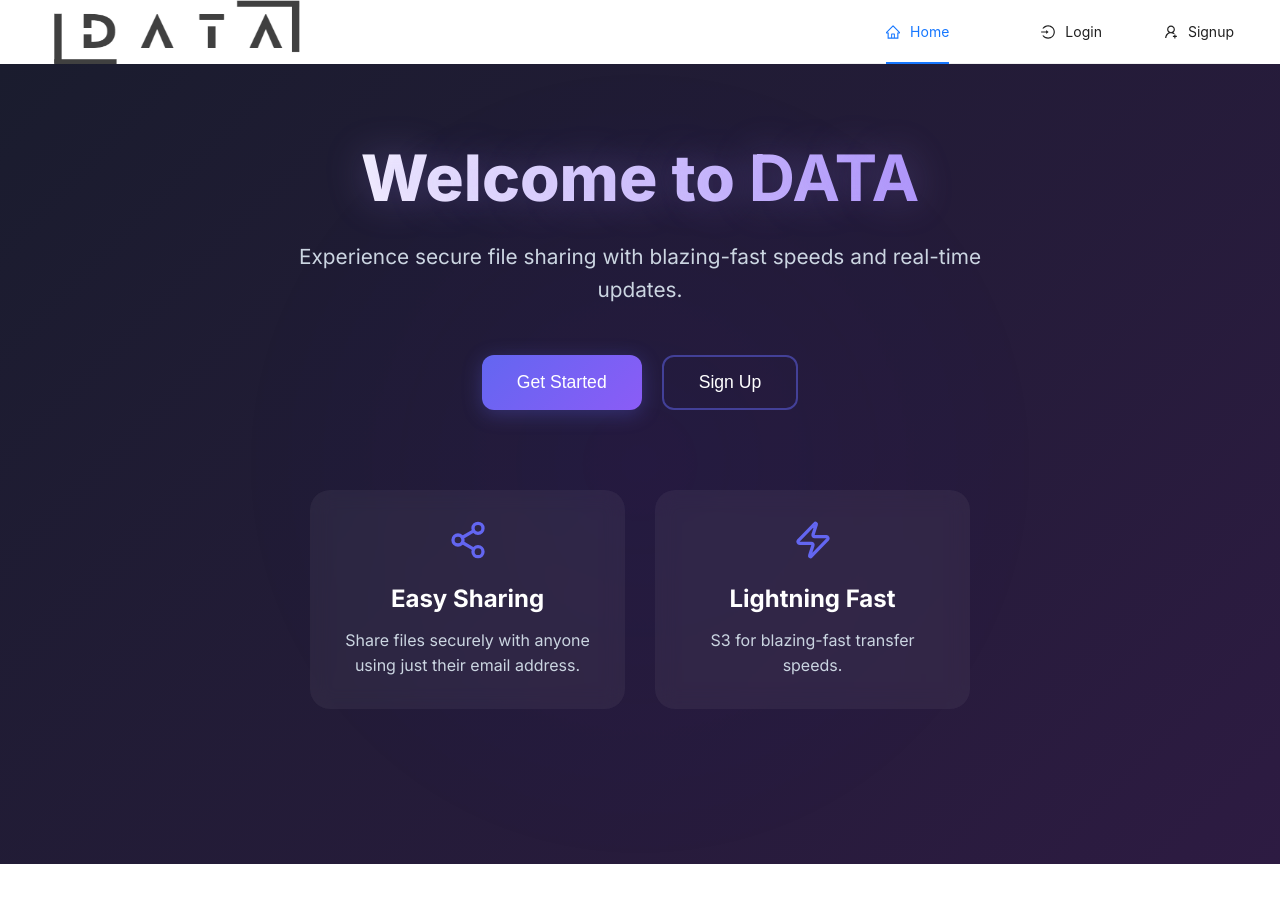
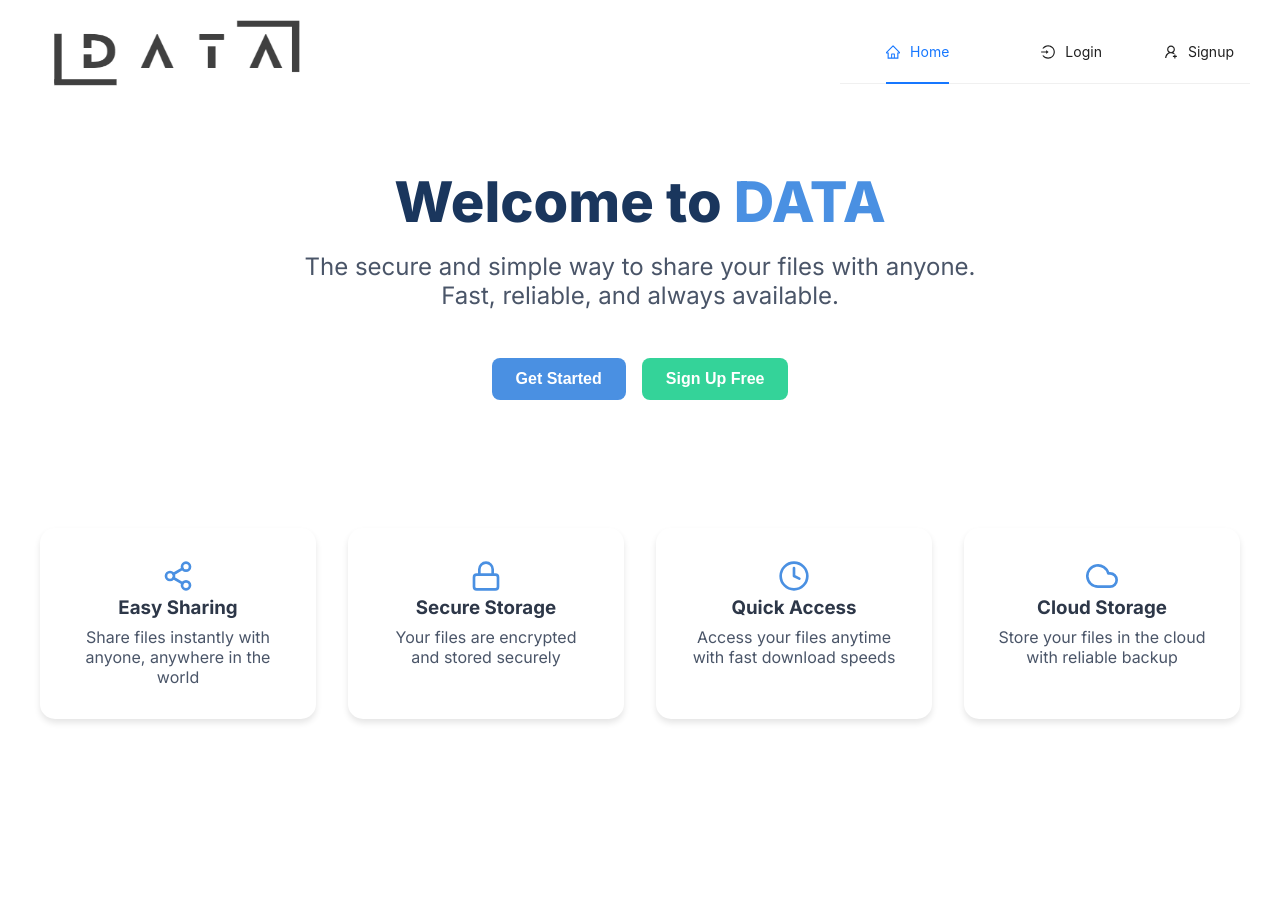
Before and after one commit to uvenkatateja/data, a Next.js app: page / in a window 1280 px wide. Before the commit the page ends 864 px from the top, so only its background shows below. Built offline with nearby package versions, Linux system fonts and the light colour scheme; no server answers.

Commit message:
improved ui

```diff
--- a/package.json
+++ b/package.json
@@ -22,7 +22,8 @@
     "react-redux": "^9.1.2",
     "react-responsive": "^10.0.0",
     "react-toastify": "^10.0.5",
-    "socket.io-client": "^4.7.5"
+    "socket.io-client": "^4.7.5",
+    "styled-components": "^6.1.13"
   },
   "devDependencies": {
     "@types/node": "^20",
--- a/src/app/page.tsx
+++ b/src/app/page.tsx
@@ -1,302 +1,224 @@
+"use client";
+import { useDispatch } from "react-redux";
+import { AppDispatch, useAppSelector } from "@/redux/store";
+import { useRouter } from "next/navigation";
+import { FiShare2, FiLock, FiClock, FiCloud } from 'react-icons/fi';
 
-// "use client";
-// import styles from "./page.module.css";
-// import { useDispatch } from "react-redux";
-// import { AppDispatch, useAppSelector } from "@/redux/store";
-// import { useRouter } from "next/navigation";
+const styles = {
+  container: {
+    minHeight: "100vh",
+    background: "linear-gradient(135deg, #f5f7fa 0%)",
+    fontFamily: "'Inter', sans-serif",
+  },
+  hero: {
+    display: "flex",
+    flexDirection: "column" as const,
+    alignItems: "center",
+    justifyContent: "center",
+    padding: "4rem 2rem",
+    textAlign: "center" as const,
+  },
+  title: {
+    fontSize: "3.5rem",
+    color: "#1a365d",
+    marginBottom: "1rem",
+    fontWeight: "800",
+  },
+  subtitle: {
+    fontSize: "1.5rem",
+    color: "#4a5568",
+    maxWidth: "700px",
+    marginBottom: "2rem",
+  },
+  highlight: {
+    color: "#4a90e2",
+    fontWeight: "800",
+  },
+  buttonContainer: {
+    display: "flex",
+    gap: "1rem",
+    justifyContent: "center",
+    marginTop: "1rem",
+  },
+  button: {
+    padding: "0.75rem 1.5rem",
+    fontSize: "1rem",
+    fontWeight: "600",
+    borderRadius: "8px",
+    border: "none",
+    cursor: "pointer",
+    transition: "all 0.2s ease",
+    color: "white",
+  },
+  primaryButton: {
+    background: "#4a90e2",
+    "&:hover": {
+      transform: "translateY(-2px)",
+      boxShadow: "0 5px 15px rgba(74, 144, 226, 0.3)",
+    },
+  },
+  secondaryButton: {
+    background: "#34d399",
+  },
+  features: {
+    display: "grid",
+    gridTemplateColumns: "repeat(auto-fit, minmax(250px, 1fr))",
+    gap: "2rem",
+    padding: "4rem 2rem",
+    maxWidth: "1200px",
+    margin: "0 auto",
+  },
+  featureCard: {
+    background: "white",
+    padding: "2rem",
+    borderRadius: "15px",
+    boxShadow: "0 4px 6px rgba(0, 0, 0, 0.1)",
+    textAlign: "center" as const,
+    transition: "transform 0.2s ease",
+    "&:hover": {
+      transform: "translateY(-5px)",
+    },
+  },
+  icon: {
+    fontSize: "2rem",
+    color: "#4a90e2",
+    marginBottom: "1rem",
+  },
+  stats: {
+    display: "flex",
+    justifyContent: "space-around",
+    padding: "3rem 2rem",
+    background: "rgba(255, 255, 255, 0.9)",
+    marginTop: "2rem",
+  },
+  statItem: {
+    textAlign: "center" as const,
+  },
+  statNumber: {
+    fontSize: "2.5rem",
+    fontWeight: "bold",
+    color: "#4a90e2",
+  },
+  statLabel: {
+    color: "#4a5568",
+    marginTop: "0.5rem",
+  },
+  welcomeSection: {
+    padding: "2rem",
+    textAlign: "center" as const,
+    background: "white",
+    borderRadius: "15px",
+    boxShadow: "0 10px 25px rgba(0, 0, 0, 0.1)",
+    maxWidth: "600px",
+    margin: "2rem auto",
+  },
+};
 
-// export default function Home() {
-//   const dispatch = useDispatch<AppDispatch>();
-//   const auth = useAppSelector((state) => state.authReducer);
-//   const router = useRouter();
+export default function Home() {
+  const dispatch = useDispatch<AppDispatch>();
+  const auth = useAppSelector((state) => state.authReducer);
+  const router = useRouter();
 
-//   return (
-//     <div className={styles.home}>
-//       {!auth.isAuth ? (
-//         <div className={styles.center}>
-//           <h1>
-//             Welcome to the <strong>DATA</strong>
-//           </h1>
-//           <br />
-//           <div>
-//             <button
-//               onClick={() => {
-//                 router.push("/login");
-//               }}
-//             >
-//               Login
-//             </button>
-//             &nbsp;
-//             <button
-//               onClick={() => {
-//                 router.push("/signup");
-//               }}
-//             >
-//               Sign Up
-//             </button>
-//           </div>
-//         </div>
-//       ) : (
-//         <div className={styles.center}>
-//           <h1>Welcome {auth.user?.name}</h1>
-//           <button
-//             onClick={() => {
-//               router.push("/myfiles");
-//             }}
-//           >
-//             My Files
-//           </button>
-//         </div>
-//       )}
-//     </div>
-//   );
-// }
-'use client'
-
-import { useDispatch } from "react-redux"
-import { AppDispatch, useAppSelector } from "@/redux/store"
-import { useRouter } from "next/navigation"
-import { useState, useEffect } from "react"
-import { Share2, Shield, Zap } from 'lucide-react'
-
-export default function Page() {
-  const [mounted, setMounted] = useState(false)
-  const router = useRouter()
-  const dispatch = useDispatch<AppDispatch>()
-  const auth = useAppSelector((state) => state.authReducer)
-
-  useEffect(() => {
-    setMounted(true)
-  }, [])
-
-  if (!mounted) {
-    return null
+  const features = [
+    {
+      icon: <FiShare2 style={{ fontSize: '2rem', color: '#4a90e2' }} />,
+      title: "Easy Sharing",
+      description: "Share files instantly with anyone, anywhere in the world"
+    },
+    {
+      icon: <FiLock style={{ fontSize: '2rem', color: '#4a90e2' }} />,
+      title: "Secure Storage",
+      description: "Your files are encrypted and stored securely"
+    },
+    {
+      icon: <FiClock style={{ fontSize: '2rem', color: '#4a90e2' }} />,
+      title: "Quick Access",
+      description: "Access your files anytime with fast download speeds"
+    },
+    {
+      icon: <FiCloud style={{ fontSize: '2rem', color: '#4a90e2' }} />,
+      title: "Cloud Storage",
+      description: "Store your files in the cloud with reliable backup"
     }
+  ];
 
   return (
-    <div style={{
-      minHeight: '100vh',
-      background: 'linear-gradient(135deg, #1a1c2e 0%, #2d1b42 100%)',
-      color: '#ffffff',
-      fontFamily: 'Inter, system-ui, sans-serif',
-      position: 'relative',
-      overflow: 'hidden',
-    }}>
-      {/* Background Animation */}
-      <div style={{
-        position: 'absolute',
-        width: '100%',
-        height: '100%',
-        background: 'radial-gradient(circle at 50% 50%, rgba(76, 0, 255, 0.1) 0%, transparent 50%)',
-        animation: 'pulse 8s ease-in-out infinite',
-        zIndex: 1,
-      }} />
-
-      {/* Main Content */}
-      <div style={{
-        maxWidth: '1200px',
-        margin: '0 auto',
-        padding: '40px 20px',
-        position: 'relative',
-        zIndex: 2,
-      }}>
+    <div style={styles.container}>
       {!auth.isAuth ? (
-          <div style={{
-            display: 'flex',
-            flexDirection: 'column',
-            alignItems: 'center',
-            justifyContent: 'center',
-            minHeight: '90vh',
-            animation: 'fadeIn 1s ease-out',
-          }}>
-            {/* Hero Section */}
-            <div style={{
-              textAlign: 'center',
-              marginBottom: '60px',
-            }}>
-              <h1 style={{
-                fontSize: 'clamp(2.5rem, 5vw, 4rem)',
-                fontWeight: '800',
-                marginBottom: '1.5rem',
-                background: 'linear-gradient(to right, #fff, #a78bfa)',
-                WebkitBackgroundClip: 'text',
-                WebkitTextFillColor: 'transparent',
-                textShadow: '0 0 40px rgba(167, 139, 250, 0.3)',
-              }}>
-                Welcome to <strong>DATA</strong>
+        <>
+          <div style={styles.hero}>
+            <h1 style={styles.title}>
+              Welcome to <span style={styles.highlight}>DATA</span>
             </h1>
-              <p style={{
-                fontSize: 'clamp(1.1rem, 2vw, 1.3rem)',
-                maxWidth: '700px',
-                margin: '0 auto 3rem',
-                lineHeight: '1.6',
-                color: '#cbd5e1',
-              }}>
-                Experience secure file sharing with blazing-fast speeds and real-time updates.
+            <p style={styles.subtitle}>
+              The secure and simple way to share your files with anyone. Fast, reliable, and always available.
             </p>
-
-              {/* CTA Buttons */}
-              <div style={{
-                display: 'flex',
-                gap: '20px',
-                justifyContent: 'center',
-                marginBottom: '60px',
-              }}>
+            <div style={styles.buttonContainer}>
               <button
+                style={{ ...styles.button, ...styles.primaryButton }}
                 onClick={() => router.push("/login")}
-                  style={{
-                    padding: '15px 35px',
-                    fontSize: '1.1rem',
-                    background: 'linear-gradient(135deg, #6366f1 0%, #8b5cf6 100%)',
-                    color: 'white',
-                    border: 'none',
-                    borderRadius: '12px',
-                    cursor: 'pointer',
-                    transition: 'all 0.3s ease',
-                    boxShadow: '0 4px 20px rgba(99, 102, 241, 0.3)',
-                  }}
                 onMouseOver={(e) => {
-                    e.currentTarget.style.transform = 'translateY(-2px)'
-                    e.currentTarget.style.boxShadow = '0 6px 25px rgba(99, 102, 241, 0.4)'
+                  e.currentTarget.style.transform = "translateY(-2px)";
+                  e.currentTarget.style.boxShadow = "0 5px 15px rgba(74, 144, 226, 0.3)";
                 }}
                 onMouseOut={(e) => {
-                    e.currentTarget.style.transform = 'translateY(0)'
-                    e.currentTarget.style.boxShadow = '0 4px 20px rgba(99, 102, 241, 0.3)'
+                  e.currentTarget.style.transform = "translateY(0)";
+                  e.currentTarget.style.boxShadow = "none";
                 }}
               >
                 Get Started
               </button>
               <button
+                style={{ ...styles.button, ...styles.secondaryButton }}
                 onClick={() => router.push("/signup")}
-                  style={{
-                    padding: '15px 35px',
-                    fontSize: '1.1rem',
-                    background: 'transparent',
-                    color: 'white',
-                    border: '2px solid rgba(99, 102, 241, 0.5)',
-                    borderRadius: '12px',
-                    cursor: 'pointer',
-                    transition: 'all 0.3s ease',
-                  }}
                 onMouseOver={(e) => {
-                    e.currentTarget.style.background = 'rgba(99, 102, 241, 0.1)'
-                    e.currentTarget.style.borderColor = '#6366f1'
+                  e.currentTarget.style.transform = "translateY(-2px)";
+                  e.currentTarget.style.boxShadow = "0 5px 15px rgba(52, 211, 153, 0.3)";
                 }}
                 onMouseOut={(e) => {
-                    e.currentTarget.style.background = 'transparent'
-                    e.currentTarget.style.borderColor = 'rgba(99, 102, 241, 0.5)'
+                  e.currentTarget.style.transform = "translateY(0)";
+                  e.currentTarget.style.boxShadow = "none";
                 }}
               >
-                  Sign Up
+                Sign Up Free
               </button>
             </div>
+          </div>
 
-              {/* Features Section */}
-              <div style={{
-                display: 'grid',
-                gridTemplateColumns: 'repeat(auto-fit, minmax(250px, 1fr))',
-                gap: '30px',
-                padding: '20px',
-              }}>
-                <div style={{
-                  background: 'rgba(255, 255, 255, 0.05)',
-                  padding: '30px',
-                  borderRadius: '20px',
-                  backdropFilter: 'blur(10px)',
-                  transition: 'transform 0.3s ease',
-                }}>
-                  <Share2 style={{ width: 40, height: 40, marginBottom: '20px', color: '#6366f1' }} />
-                  <h3 style={{ fontSize: '1.5rem', marginBottom: '15px', color: '#fff' }}>Easy Sharing</h3>
-                  <p style={{ color: '#cbd5e1', lineHeight: '1.6' }}>Share files securely with anyone using just their email address.</p>
+          <div style={styles.features}>
+            {features.map((feature, index) => (
+              <div key={index} style={styles.featureCard}>
+                {feature.icon}
+                <h3 style={{ color: '#2d3748', marginBottom: '0.5rem' }}>{feature.title}</h3>
+                <p style={{ color: '#4a5568' }}>{feature.description}</p>
               </div>
-                {/* <div style={{
-                  background: 'rgba(255, 255, 255, 0.05)',
-                  padding: '30px',
-                  borderRadius: '20px',
-                  backdropFilter: 'blur(10px)',
-                  transition: 'transform 0.3s ease',
-                }}>
-                  <Shield style={{ width: 40, height: 40, marginBottom: '20px', color: '#6366f1' }} />
-                  <h3 style={{ fontSize: '1.5rem', marginBottom: '15px', color: '#fff' }}>Bank-Level Security</h3>
-                  <p style={{ color: '#cbd5e1', lineHeight: '1.6' }}>Your files are protected with enterprise-grade encryption.</p>
-                </div> */}
-                <div style={{
-                  background: 'rgba(255, 255, 255, 0.05)',
-                  padding: '30px',
-                  borderRadius: '20px',
-                  backdropFilter: 'blur(10px)',
-                  transition: 'transform 0.3s ease',
-                }}>
-                  <Zap style={{ width: 40, height: 40, marginBottom: '20px', color: '#6366f1' }} />
-                  <h3 style={{ fontSize: '1.5rem', marginBottom: '15px', color: '#fff' }}>Lightning Fast</h3>
-                  <p style={{ color: '#cbd5e1', lineHeight: '1.6' }}>S3 for blazing-fast transfer speeds.</p>
+            ))}
           </div>
-              </div>
-            </div>
-          </div>
+
+
+        </>
       ) : (
-          <div style={{
-            display: 'flex',
-            flexDirection: 'column',
-            alignItems: 'center',
-            justifyContent: 'center',
-            minHeight: '90vh',
-            animation: 'fadeIn 1s ease-out',
-          }}>
-            <h1 style={{
-              fontSize: 'clamp(2rem, 4vw, 3rem)',
-              fontWeight: '700',
-              marginBottom: '2rem',
-              background: 'linear-gradient(to right, #fff, #a78bfa)',
-              WebkitBackgroundClip: 'text',
-              WebkitTextFillColor: 'transparent',
-            }}>
-              Welcome back, {auth.user?.name}!
-            </h1>
+        <div style={styles.welcomeSection}>
+          <h1 style={{ ...styles.title, fontSize: '2.5rem' }}>Welcome, {auth.user?.name}!</h1>
+          <p style={{ color: '#4a5568', marginBottom: '1.5rem' }}>
+            Ready to manage your files? Access all your shared content in one place.
+          </p>
           <button
+            style={{ ...styles.button, ...styles.primaryButton }}
             onClick={() => router.push("/myfiles")}
-              style={{
-                padding: '15px 40px',
-                fontSize: '1.2rem',
-                background: 'linear-gradient(135deg, #6366f1 0%, #8b5cf6 100%)',
-                color: 'white',
-                border: 'none',
-                borderRadius: '12px',
-                cursor: 'pointer',
-                transition: 'all 0.3s ease',
-                boxShadow: '0 4px 20px rgba(99, 102, 241, 0.3)',
-              }}
             onMouseOver={(e) => {
-                e.currentTarget.style.transform = 'translateY(-2px)'
-                e.currentTarget.style.boxShadow = '0 6px 25px rgba(99, 102, 241, 0.4)'
+              e.currentTarget.style.transform = "translateY(-2px)";
+              e.currentTarget.style.boxShadow = "0 5px 15px rgba(74, 144, 226, 0.3)";
             }}
             onMouseOut={(e) => {
-                e.currentTarget.style.transform = 'translateY(0)'
-                e.currentTarget.style.boxShadow = '0 4px 20px rgba(99, 102, 241, 0.3)'
+              e.currentTarget.style.transform = "translateY(0)";
+              e.currentTarget.style.boxShadow = "none";
             }}
           >
-              View My Files
+            Go to My Files
           </button>
         </div>
       )}
     </div>
-
-      <style jsx global>{`
-        @keyframes fadeIn {
-          from { opacity: 0; transform: translateY(-20px); }
-          to { opacity: 1; transform: translateY(0); }
+  );
 }
-        @keyframes pulse {
-          0% { transform: scale(1); opacity: 0.3; }
-          50% { transform: scale(1.2); opacity: 0.5; }
-          100% { transform: scale(1); opacity: 0.3; }
-        }
-        * {
-          margin: 0;
-          padding: 0;
-          box-sizing: border-box;
-        }
-      `}</style>
-    </div>
-  )
-}
```
Also changed, not shown: src/app/(auth)/login/page.tsx (+120 -19 lines), src/app/(auth)/signup/page.tsx (+106 -43 lines), 1 other file (tests, documents, lock files or other folders). Lines whose indentation alone changed are shown as unchanged.
